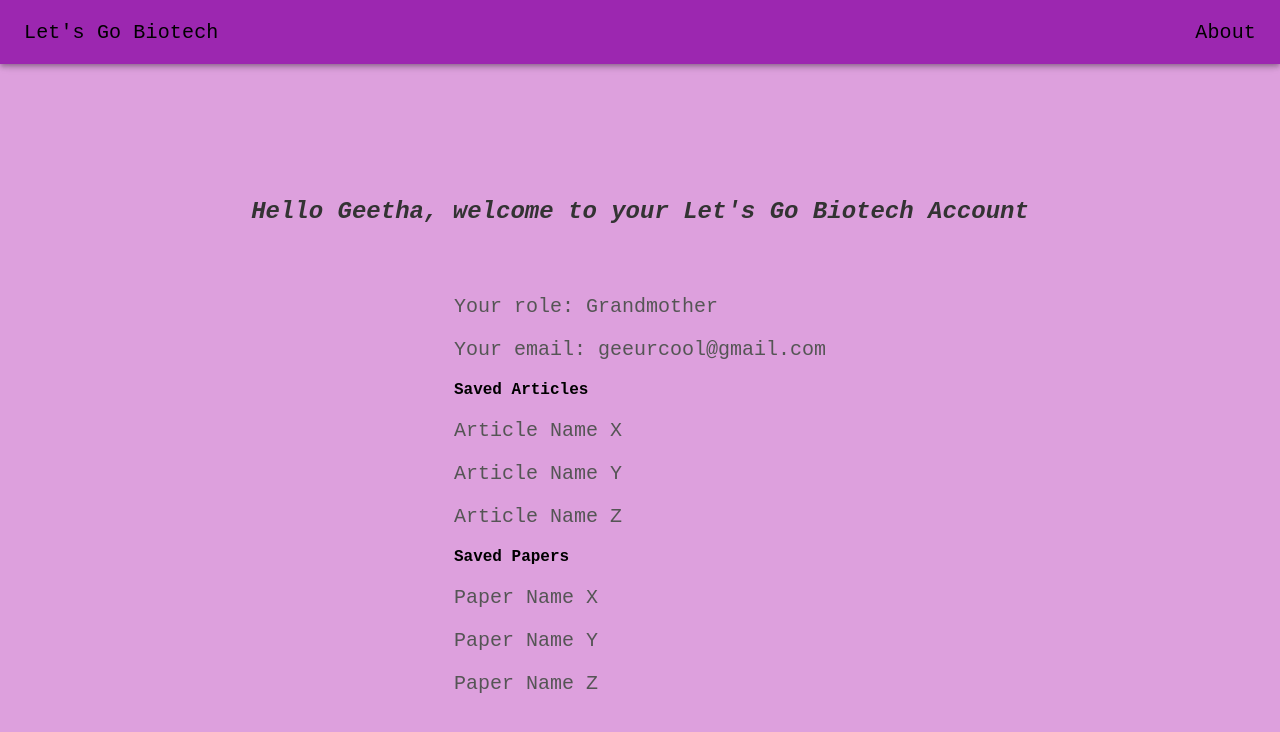
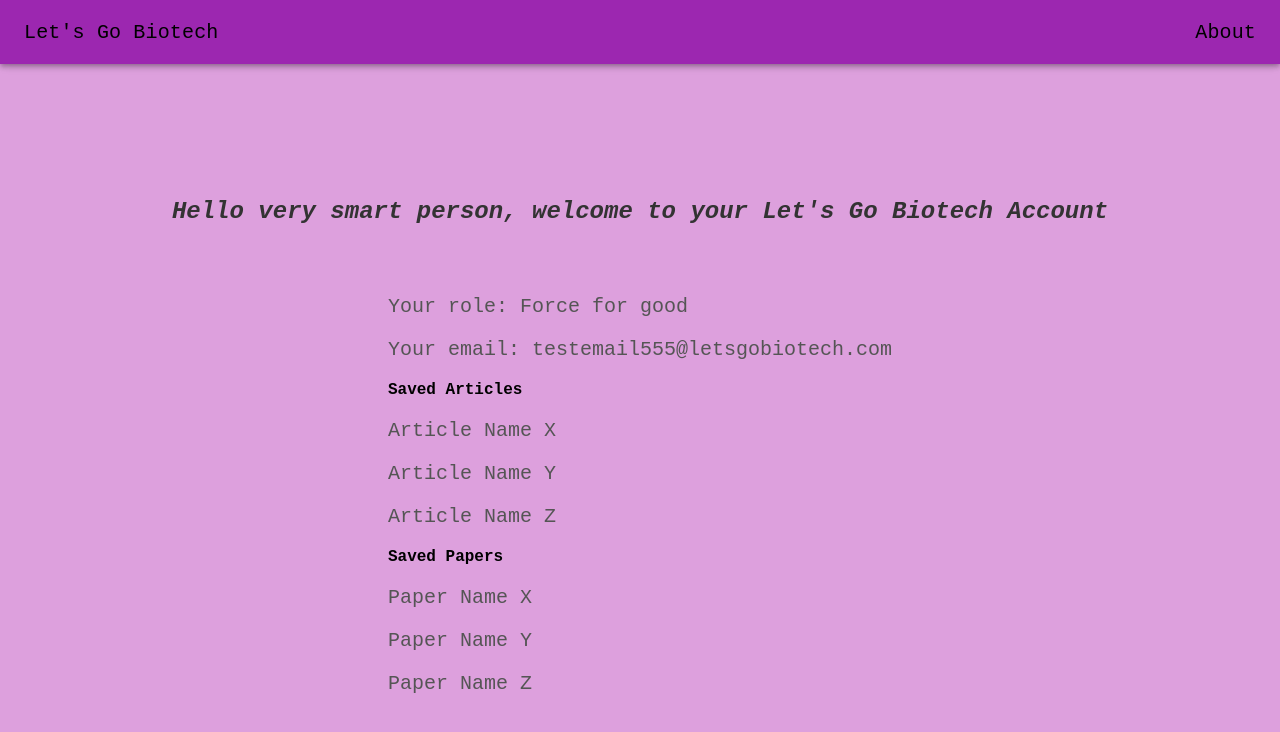
Before and after one commit to rohanrobinson/lgb, a Next.js app: page /user-profile in a window 1280 px wide. Shown: the top 732 px of the page. Built offline with nearby package versions, Linux system fonts and the light colour scheme.

Commit message:
changed default info on user profile page

```diff
--- a/src/pages/user-profile.js
+++ b/src/pages/user-profile.js
@@ -11,9 +11,9 @@ export default function UserProfile() {
 
     const router = useRouter();
 
-    const [name, setName] = useState('Geetha');
-    const [role, setRole] = useState('Grandmother');
-    const [email, setEmail] = useState('geeurcool@gmail.com');
+    const [name, setName] = useState('very smart person');
+    const [role, setRole] = useState('Force for good');
+    const [email, setEmail] = useState('testemail555@letsgobiotech.com');
     const [savedArticles, setSavedArticles] = useState([]);
     const [savedPapers, setSavedPapers] = useState([]);
     const [showMenu, setShowMenu] = useState(false);
@@ -27,15 +27,6 @@ export default function UserProfile() {
         setShowMenu(!showMenu);
       };
 
-    const menuOptions = () => {
-        return (
-            <div>
-                <li>About</li>
-                <li>Sign Up</li>
-                <li>Login</li>
-            </div>
-        )
-    }
 
     const goToAboutUsPage = () => {
         router.push('/about-us');
```
